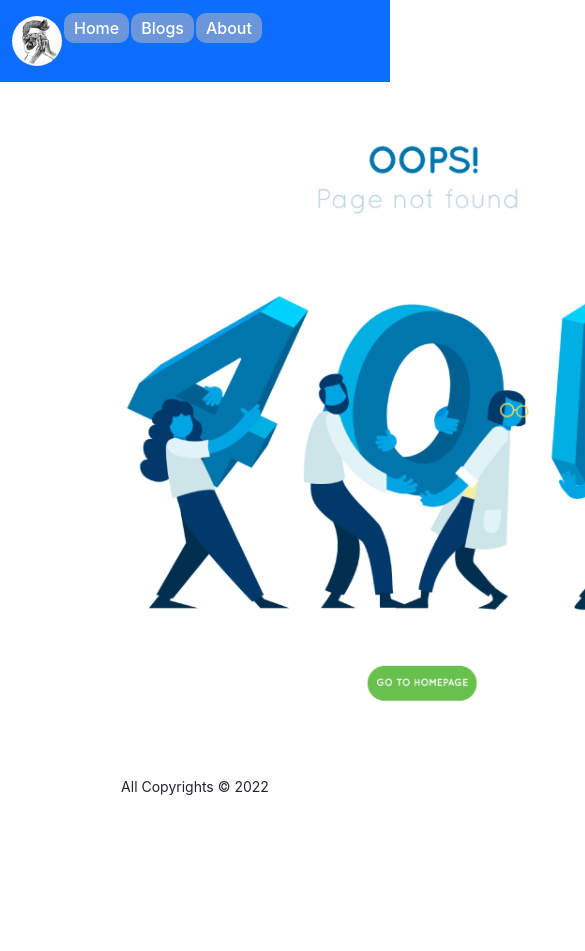
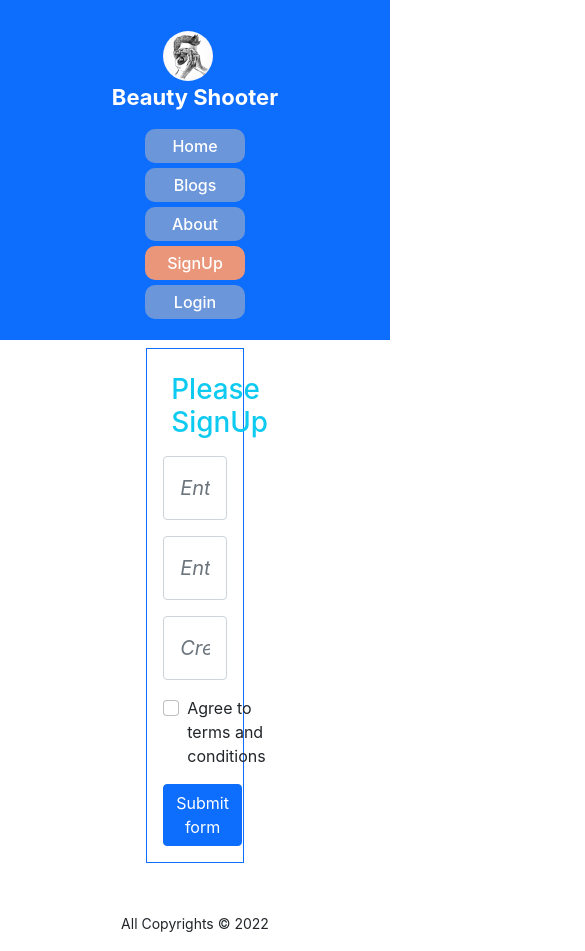
Before and after one commit to alamindjp/photographer, a React (Create React App) app: page /signUp in a window 390 px wide. Shown: the top 951 px of the page, 585 px wide, since content can reach past the window. Before the commit the page ends 844 px from the top, so only its background shows below. Built offline with nearby package versions, Linux system fonts and the light colour scheme.

Commit message:
create loging page, signup page

```diff
--- a/src/App.js
+++ b/src/App.js
@@ -6,6 +6,9 @@ import Header from "./pages/sharePage/Header/Header";
 import Footer from "./pages/sharePage/Footer/Footer";
 import Blogs from "./pages/Blogs/Blogs";
 import NotFound from "./pages/NotFound/NotFound";
+import ServiceDetails from "./pages/ServiceDetails/ServiceDetails";
+import Login from "./pages/sharePage/Login/Login";
+import SignUp from "./pages/sharePage/SignUp/SignUp";
 
 function App() {
   return (
@@ -16,6 +19,9 @@ function App() {
         <Route path="/home" element={<Home></Home>}></Route>
         <Route path="/about" element={<About></About>}></Route>
         <Route path="/blogs" element={<Blogs></Blogs>}></Route>
+        <Route path="/login" element={<Login></Login>}></Route>
+        <Route path="/service/:serviceId" element={<ServiceDetails></ServiceDetails>}></Route>
+        <Route path="/signUp" element={<SignUp></SignUp>}></Route>
         <Route path="*" element={<NotFound></NotFound>}></Route>
       </Routes>
       <Footer></Footer>
--- /dev/null
+++ b/src/pages/ServiceDetails/ServiceDetails.js
@@ -0,0 +1,13 @@
+import React from 'react';
+import { useParams } from 'react-router-dom';
+
+const ServiceDetails = () => {
+    const{serviceId}=useParams();
+    return (
+        <div>
+            <h2>Welcome to detail {serviceId}</h2>
+        </div>
+    );
+};
+
+export default ServiceDetails;
--- a/src/pages/home/Service/Service.js
+++ b/src/pages/home/Service/Service.js
@@ -1,7 +1,12 @@
 import React from 'react';
+import { useNavigate } from 'react-router-dom';
 
 const Service = ({ service }) => {
-    const { name, image, price, discription } = service
+    const {id, name, image, price, discription } = service;
+    const navigate = useNavigate()
+    const navigateServiceDetails = id => {
+        navigate(`/service/${id}`)
+    }
     return (
         <div className="col-12 col-md-6 col-lg-4 g-5">
             <div className="card h-100">
@@ -10,8 +15,8 @@ const Service = ({ service }) => {
                     <h5 className="card-title">{name}</h5>
                     <p className="card-text">{discription}</p>
                 </div>
-                    <p className="card-text"><span className='bg-info p-2 rounded'>Price: ${price}</span></p>
-                    <button className='border-none card-footer btn btn-outline-success'>Hire Me</button>
+                <p className="card-text"><span className='bg-info p-2 rounded'>Price: ${price}</span></p>
+                <button onClick={() => navigateServiceDetails(id)} className='card-footer btn btn-outline-success'>Hire Me</button>
             </div>
 
         </div>
--- a/src/pages/sharePage/Header/Header.css
+++ b/src/pages/sharePage/Header/Header.css
@@ -1,23 +1,70 @@
-.logo-img{
+.logo {
+    display: flex;
+    color: white;
+    justify-content: center;
+    align-items: center;
+    font-weight: 700;
+    font-size: 22px;
+}
+
+.logo-img {
+    width: 50px;
     border-radius: 50%;
+    margin-right: 15px;
 }
-.link{
+
+.link {
     color: white;
     text-decoration: none;
-    margin-left: 2px;
+    margin-left: 5px;
     padding: 5px 10px;
     border-radius: 10px;
     font-weight: 500;
     background-color: #bdbaba88;
     transition: color ease-in-out 300ms;
 }
-.active-link{
+
+.active-link {
     color: white;
     text-decoration: none;
-    margin-left: 2px;
+    margin-left: 5px;
     padding: 5px 10px;
     border-radius: 10px;
     font-weight: 500;
     background-color: darksalmon;
     transition: color ease-in-out 300ms;
 }
+
+@media only screen and (min-width:401px) and (max-width: 767px) {
+    .logo {
+        margin-bottom: 15px;
+    }
+
+}
+
+@media only screen and (min-width:280px) and (max-width: 400px) {
+    .logo {
+        margin: 15px;
+        display: block;
+    }
+
+    .link {
+        display: block;
+        width: 100px;
+        margin: 0 auto;
+        margin-top: 5px;
+        margin-bottom: 5px;
+        padding: 5px 10px;
+        border-radius: 10px;
+        font-weight: 500;
+        transition: color ease-in-out 300ms;
+    }
+    .active-link {
+        display: block;
+        width: 100px;
+        margin: 0 auto;
+        margin-top: 5px;
+        margin-bottom: 5px;
+    }
+
+}
--- a/src/pages/sharePage/Header/Header.js
+++ b/src/pages/sharePage/Header/Header.js
@@ -5,18 +5,23 @@ import { NavLink } from "react-router-dom";
 
 const Header = () => {
   return (
-    <header className="container-fluid bg-primary py-3 mb-2">
-      <nav className="d-flex">
-        <div>
+    <header className="container-fluid bg-primary py-3 mb-2 sticky-top">
+      <nav className="d-md-flex justify-content-around align-items-center">
+        <div className="logo">
           <img className="logo-img" src={img} alt="" />
+          <p className="p-0 m-0">Beauty Shooter</p>
         </div>
-        <div className="">
+        <div className="d-block">
           <NavLink className={({ isActive }) => (isActive ? "active-link" : "link")} to="/">Home</NavLink>
           <NavLink className={({ isActive }) => (isActive ? "active-link" : "link")} to="/blogs">Blogs</NavLink>
           <NavLink className={({ isActive }) => (isActive ? "active-link" : "link")} to="/about">About</NavLink>
+          <NavLink className={({ isActive }) => (isActive ? "active-link" : "link")} to="/signUp">SignUp</NavLink>
+          <NavLink className={({ isActive }) => (isActive ? "active-link" : "link")} to="/login">Login</NavLink>
+
         </div>
       </nav>
     </header>
+
   );
 };
 
--- /dev/null
+++ b/src/pages/sharePage/Login/Login.js
@@ -0,0 +1,28 @@
+import React, { useRef } from 'react';
+import { Link,} from 'react-router-dom';
+import SocialLogIn from './SocialLogIn/SocialLogIn';
+
+const Login = () => {
+    const emailRef = useRef('');
+    const passwordRef = useRef('');
+    const handelSubmit = e => {
+        e.preventDefault();
+        const email = emailRef.current.value;
+        const password = passwordRef.current.value;
+        console.log(email, password)
+    }
+    return (
+        <div className='container w-25 border border-primary p-3 mt-5'>
+            <h1 className='text-info text-center my-5 mt-2'>Please LogIn</h1>
+            <form onSubmit={handelSubmit}>
+                <input type="email" className="form-control my-3 p-3 fs-5 fst-italic" id="validationDefault02" ref={emailRef} placeholder='Enter Your Email' required />
+                <input type="password" className="form-control my-3 p-3 fs-5 fst-italic" id="validationDefault03" ref={passwordRef} placeholder='Enter Your Password' required />
+                <p>Create an account?<Link to="/signUp" className='text-primary text-decoration-none'> Please SignUp</Link></p>
+                <button className="btn btn-primary fst-italic" type="submit">Submit form</button>
+            </form>
+            <SocialLogIn></SocialLogIn>
+        </div>
+    );
+};
+
+export default Login;
--- /dev/null
+++ b/src/pages/sharePage/Login/SocialLogIn/SocialLogIn.js
@@ -0,0 +1,16 @@
+import React from 'react';
+
+const SocialLogIn = () => {
+    return (
+        <div>
+            <div className='d-flex mt-4'>
+                <div style={{height: '1px'}} className='bg-secondary w-50'></div>
+                <p>or</p>
+                <div style={{height: '1px'}} className='bg-denger w-50'></div>
+            </div>
+
+        </div>
+    );
+};
+
+export default SocialLogIn;
--- /dev/null
+++ b/src/pages/sharePage/SignUp/SignUp.js
@@ -0,0 +1,29 @@
+import React from 'react';
+
+const SignUp = () => {
+    return (
+        <div className='container w-25 border border-primary p-3'>
+            <h1 className="text-info m-2">Please SignUp</h1>
+            <form>
+                <div>
+                    <input type="text" className="form-control my-3 p-3 fs-5 fst-italic" id="validationDefault01" placeholder='Enter Your Name' required />
+                </div>
+                <div>
+                    <input type="email" className="form-control my-3 p-3 fs-5 fst-italic" id="validationDefault02" placeholder='Enter Your Email' required />
+                    <input type="password" className="form-control my-3 p-3 fs-5 fst-italic" id="validationDefault03" placeholder='Create a Password' required />
+                </div>
+                <div>
+                    <div className="form-check my-3 text-start">
+                        <input className="form-check-input" type="checkbox" value="" id="invalidCheck2" required />
+                        <label className="form-check-label">Agree to terms and conditions</label>
+                    </div>
+                </div>
+                <div>
+                    <button className="btn btn-primary" type="submit">Submit form</button>
+                </div>
+            </form>
+        </div>
+    );
+};
+
+export default SignUp;
```
Also changed, not shown: src/pages/ServiceDetails/serviceDetails.css (added), src/pages/sharePage/Login/Login.css (added).
